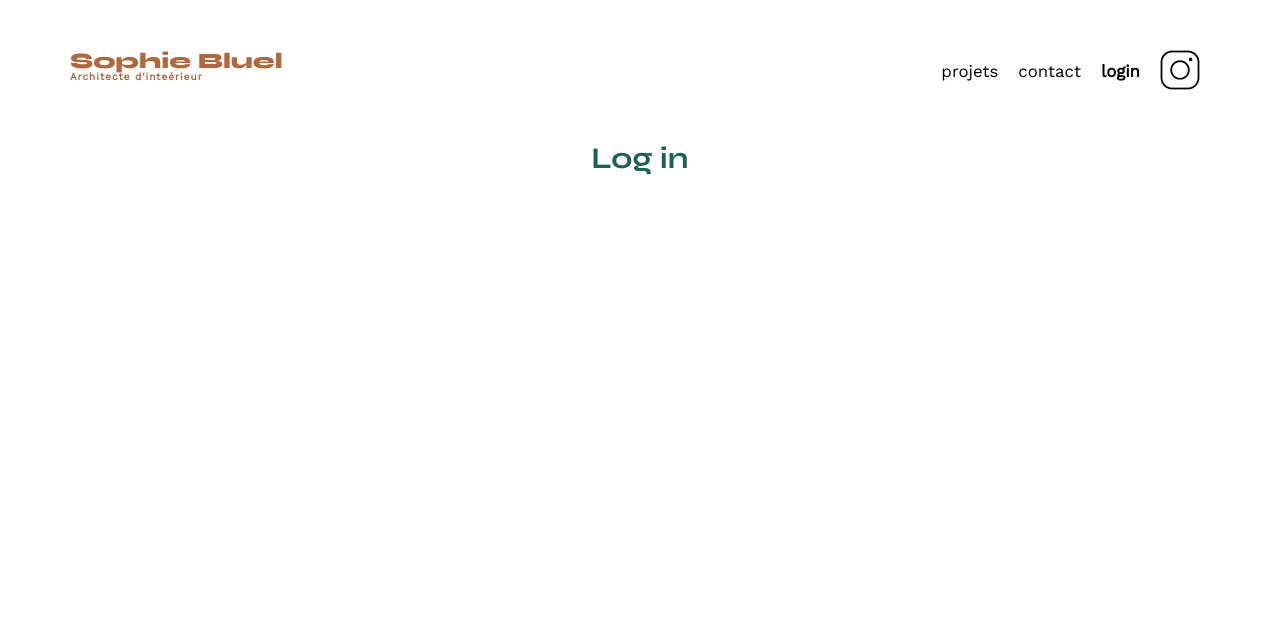
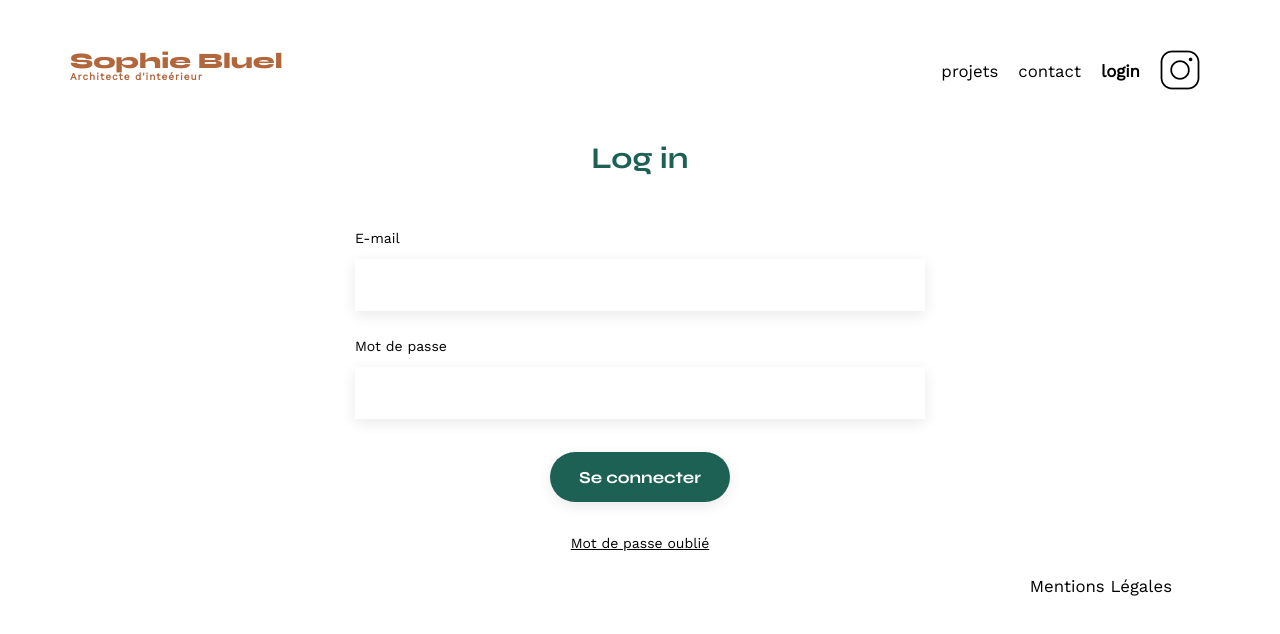
Before and after one commit to bania78/Openclassroom_project_3, a plain HTML site: page FrontEnd/login.html in a window 1280 px wide. Drawn offline with nearby package versions, Linux system fonts and the light colour scheme.

Commit message:
[ADD] login page

```diff
--- a/FrontEnd/assets/style.css
+++ b/FrontEnd/assets/style.css
@@ -183,31 +183,31 @@ li:hover, a:hover {
 	width: 100%;
 
 }
-#contact {
+#contact, #login {
 	width: 50%;
 margin: auto;
 }
-#contact > * {
+#contact > *, #login > * {
 	text-align: center;
 
 }
-#contact h2{
+#contact h2, #login > * {
 	margin-bottom: 20px;
 }
-#contact form {
+#contact form, #login form {
 	text-align: left;
 	margin-top:30px;
 	display: flex;
 	flex-direction: column;
 }
 
-#contact input {
+#contact input, #login input {
 	height: 50px;
 	font-size: 1.2em;
 	border: none;
 	box-shadow: 0px 4px 14px rgba(0, 0, 0, 0.09);
 }
-#contact label {
+#contact label, #login label {
 	margin: 2em 0 1em 0;
 }
 #contact textarea {
@@ -240,3 +240,8 @@ footer nav ul {
 .log {
 	font-weight: bold;
 }
+
+.forgot-pass {
+	text-decoration:underline;
+	margin: auto;
+}
--- a/FrontEnd/login.html
+++ b/FrontEnd/login.html
@@ -25,6 +25,21 @@
     <main>
         <section id="login">
 		    <h2>Log in</h2>
+            <form class="input">
+                <label for="email">E-mail</label>
+                <input type="email">
+                <label for="password">Mot de passe</label>
+                <input type="password">
+                <input type="submit" value="Se connecter">
+                <a class="forgot-pass">Mot de passe oublié</a>
+            </form>
         </section>
     </main>
+    <footer>
+        <nav>
+            <ul>
+                <li>Mentions Légales</li>
+            </ul>
+        </nav>
+    </footer>
 </body>
```
